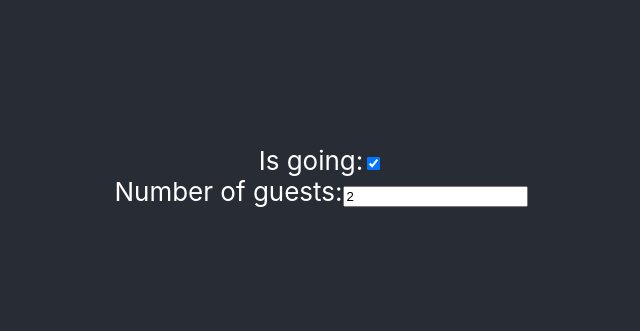
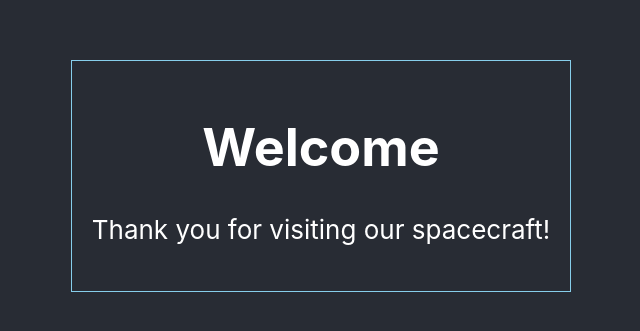
Before and after one commit to eshellster/react-w3resource, a React (Create React App) app: page / in a window 1280 px wide. Shown: the part 209-540 px from the top of the page, without its empty margins (319-959 px from the left). Built offline with nearby package versions, Linux system fonts and the light colour scheme.

Commit message:
임의의 자식 전달

```diff
--- a/src/App.css
+++ b/src/App.css
@@ -32,6 +32,15 @@
   color: #61dafb;
 }
 
+.FancyBorder {
+  padding: 20px;
+  border: solid 1px;
+}
+
+.FancyBorder-blue {
+  border-color: skyBlue;
+}
+
 @keyframes App-logo-spin {
   from {
     transform: rotate(0deg);
--- a/src/App.js
+++ b/src/App.js
@@ -1,12 +1,12 @@
 import React from "react";
 import "./App.css";
-import Reservation from "./component/form/Reservation";
+import { WelcomeDialog } from "./component/CompositionsAndInheritance/WelcomeDialog";
 
 function App() {
   return (
     <div className="App">
       <header className="App-header">
-        <Reservation />
+        <WelcomeDialog />
       </header>
     </div>
   );
--- /dev/null
+++ b/src/component/CompositionsAndInheritance/WelcomeDialog.js
@@ -0,0 +1,18 @@
+import React from "react";
+
+function FancyBorder(props) {
+  return (
+    <div className={"FancyBorder FancyBorder-" + props.color}>
+      {props.children}
+    </div>
+  );
+}
+
+export function WelcomeDialog() {
+  return (
+    <FancyBorder color="blue">
+      <h1 className="Dialog-title">Welcome</h1>
+      <p className="Dialog-message">Thank you for visiting our spacecraft!</p>
+    </FancyBorder>
+  );
+}
```
